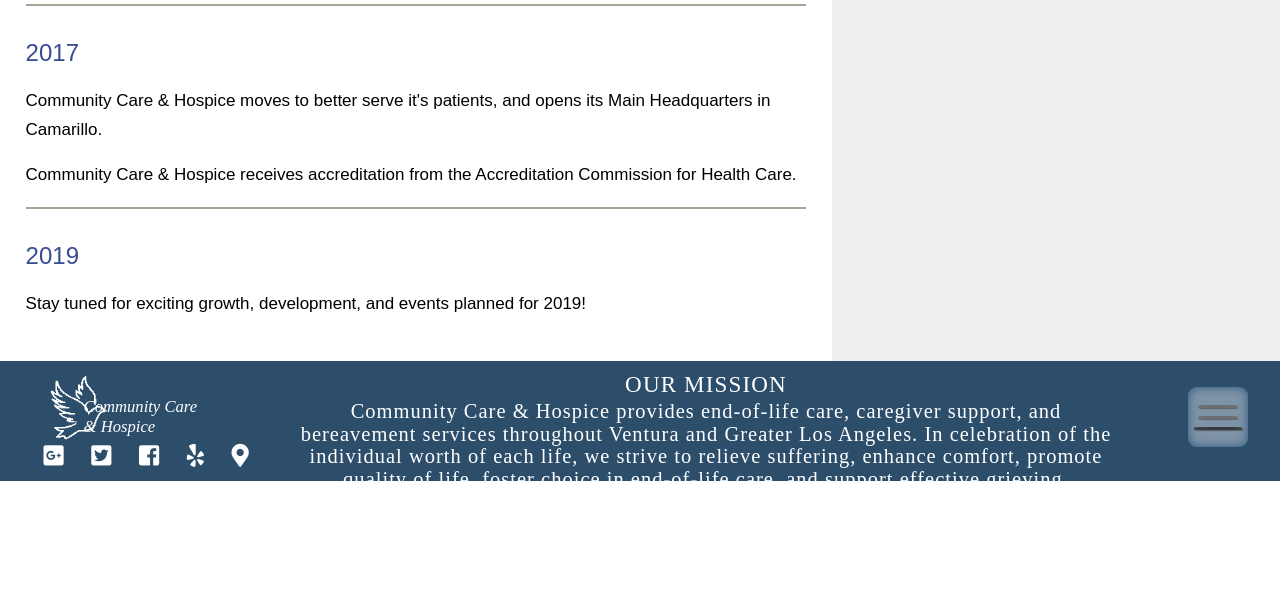
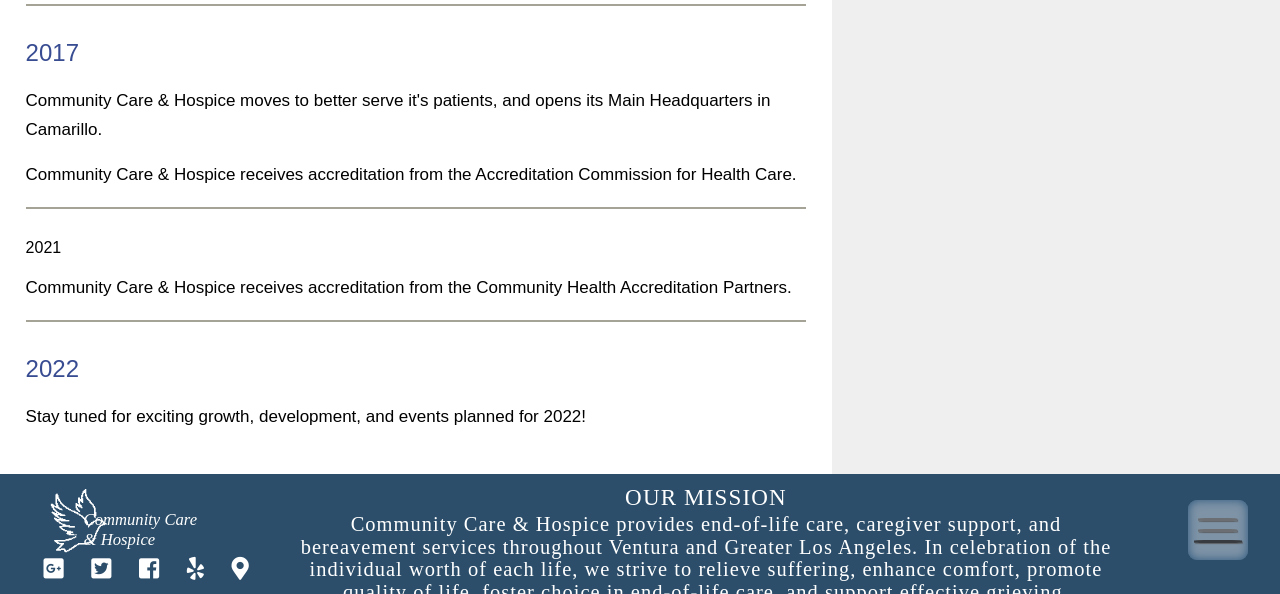
Before and after one commit to Kalightortaio/Community-Care-and-Hospice, a Django app: template apps/website/templates/mobile/about/pat-about-history.html in a window 1280 px wide. Shown: the part 1080-1674 px from the top of the page. Before the commit the page ends 1561 px from the top, so only its background shows below. Run offline with Django 3.2, Linux system fonts and the light colour scheme; the template is opened without the code that fills it, so the values that code supplies are empty; some libraries are stand-ins or nearby versions.

Commit message:
added chaps to history

```diff
--- a/apps/website/templates/mobile/about/pat-about-history.html
+++ b/apps/website/templates/mobile/about/pat-about-history.html
@@ -44,8 +44,11 @@
             <p class="p1"><span>Community Care & Hospice moves to better serve it's patients, and opens its Main Headquarters in Camarillo.</span></p>
             <p class="p1"><span>Community Care & Hospice receives accreditation from the Accreditation Commission for Health Care.</span></p>
             <div class="divider"></div>
-            <p><span class="titletext2">2019</span></p>
-            <p class="p1"><span>Stay tuned for exciting growth, development, and events planned for 2019!</span></p>
+            <p><span class=titletext2">2021</span></p>
+            <p class="p1"><span>Community Care & Hospice receives accreditation from the Community Health Accreditation Partners.</span></p>
+            <div class="divider"></div>
+            <p><span class="titletext2">2022</span></p>
+            <p class="p1"><span>Stay tuned for exciting growth, development, and events planned for 2022!</span></p>
           </div>
           <div class="side-content">
             <ul class="tableofcontents">
--- a/apps/website/templates/mobile/about/pat-about-home.html
+++ b/apps/website/templates/mobile/about/pat-about-home.html
@@ -35,7 +35,7 @@
               <img src="{% static '/website/images/ACHC.png' %}" alt="ACHC"/>
               <ul>
                   <li><span class="p1">Medicaid/Medicare Certified</span></li>
-                  <li><span class="p1">Accreditation Commission for Health Care (ACHC) accredited</span></li>
+                  <li><span class="p1">Community Health Accreditation Partners (CHAP) accredited</span></li>
                   <li><span class="p1">Licensed Hospice in California</span></li>
               </ul>
               <p class="bufferup"><span class="titletext2">Affiliations and Collaborations</span></p>
--- a/apps/website/templates/mobile/about/pat-about-la.html
+++ b/apps/website/templates/mobile/about/pat-about-la.html
@@ -31,10 +31,11 @@
         <img src="{% static '/website/images/ACHC.png' %}" alt="ACHC"/>
         <ul>
           <li><span class="p1">Medicaid/Medicare Certified</span></li>
-          <li><span class="p1">Accreditation Commission for Health Care (ACHC) accredited</span></li>
+          <li><span class="p1">Community Health Accreditation Partners (CHAP) accredited</span></li>
           <li><span class="p1">Licensed Hospice in California</span></li>
         </ul>
-        <p class="p1"><span>Community Care & Hospice strives to provide the safest and highest quality of patient care possible. If you have concerns about patient care or patient safety that cannot be resolved through the organization, you are encouraged to contact the ACHC at 855.937.2242.</span></p>
+        <br>
+        <p class="p1"><span>Community Care & Hospice strives to provide the safest and highest quality of patient care possible. If you have concerns about patient care or patient safety that cannot be resolved through the organization, you are encouraged to contact:<br>Community Health Accreditation Partners (CHAP)<br>2300 Clarendon Blvd., Suite 405<br>Arlington, VA 22201<br>Phone: 202-862-3413<br>Fax: 202-862-3419<br>Email: info@chapinc.org</span></p>
       </div>
       <div class="side-content">
         <ul class="tableofcontents">
```
Also changed, not shown: apps/website/templates/website/about/pat-about-history.html (+5 -2 lines).
